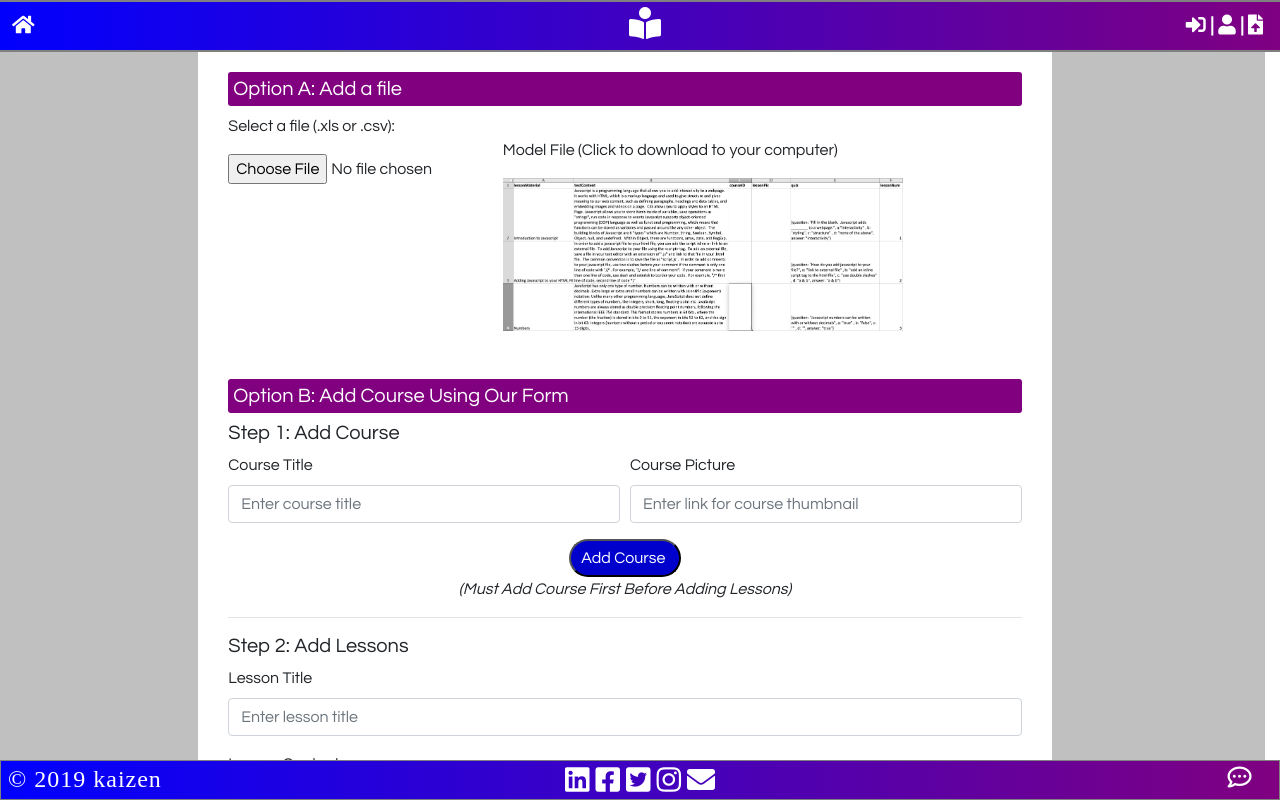
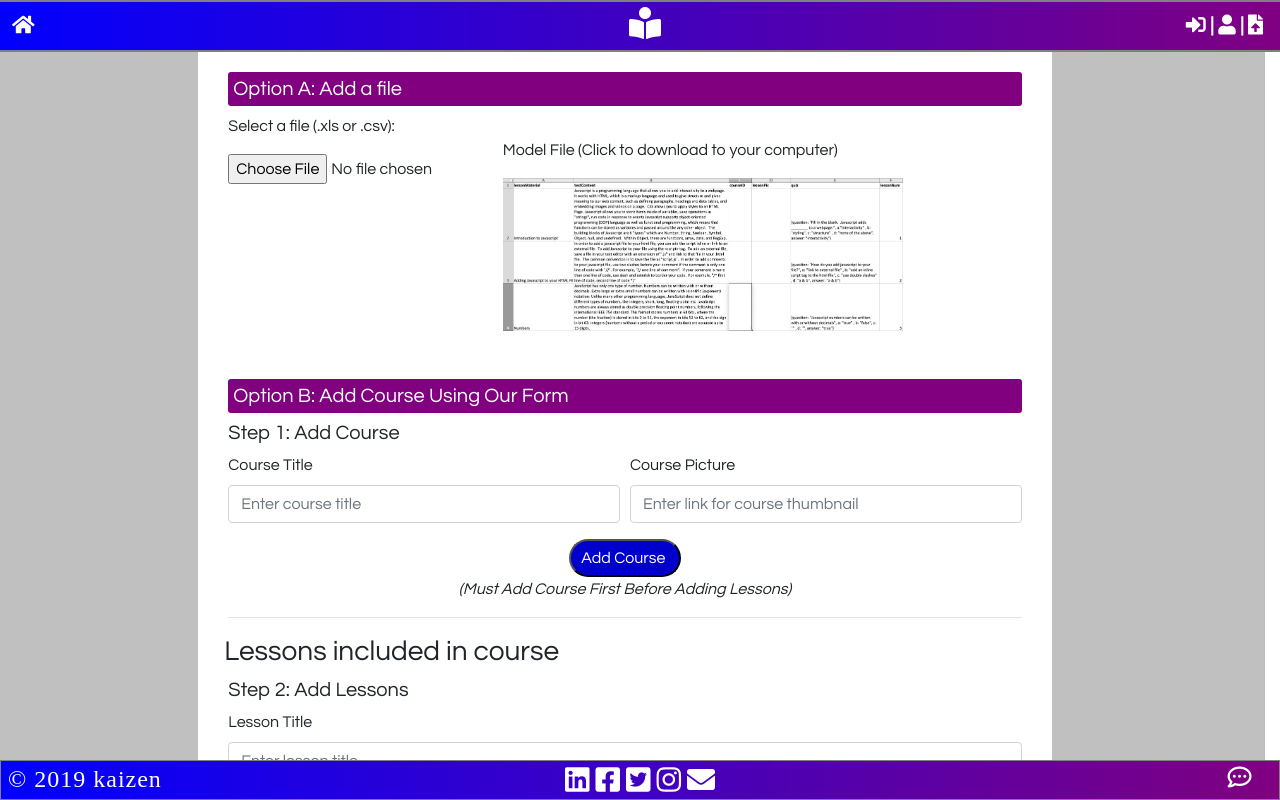
Before and after one commit to gglinoga/kaizen, a React (Create React App) app in the folder client/: page /Upload in a window 1280 px wide. Shown: the top 800 px of the page. Built offline with nearby package versions, Linux system fonts and the light colour scheme; a web font is replaced by a local one.

Commit message:
lesson list

```diff
--- /dev/null
+++ b/client/src/components/LessonList/LessonList.js
@@ -0,0 +1,20 @@
+import React, { Component } from "react";
+
+class LessonList extends Component {
+    state = {
+        lessonName: "",
+        lessonNum: ""
+    }
+
+render() {
+    return(
+    <div>
+        <p>Lesson {this.props.lessonNum}</p>
+        <p>{this.props.lessonName}</p>
+    </div>
+    )
+}
+
+}
+
+export default LessonList;
--- a/client/src/components/Uploadform/Uploadform.js
+++ b/client/src/components/Uploadform/Uploadform.js
@@ -1,5 +1,6 @@
 import React, { Component } from "react";
-import sample from "../../images/sample.png"
+import sample from "../../images/sample.png";
+import LessonList from "../LessonList/LessonList";
 
 const style = {
 
@@ -304,6 +305,17 @@ class Uploadform extends Component {
                                 </div>
                                 <hr></hr>
 
+                                <div className="form-row">
+                                    <td>
+                                        <h3>Lessons included in course</h3>
+                                    {this.state.lessons.map(lesson => (
+                                        <LessonList
+                                            lessonName={lesson.lessonMaterial}
+                                            lessonNum={lesson.lessonNum}
+                                            />
+                                    ))}
+                                    </td>
+                                </div>
 
 
                             <div className="form-row">
```
